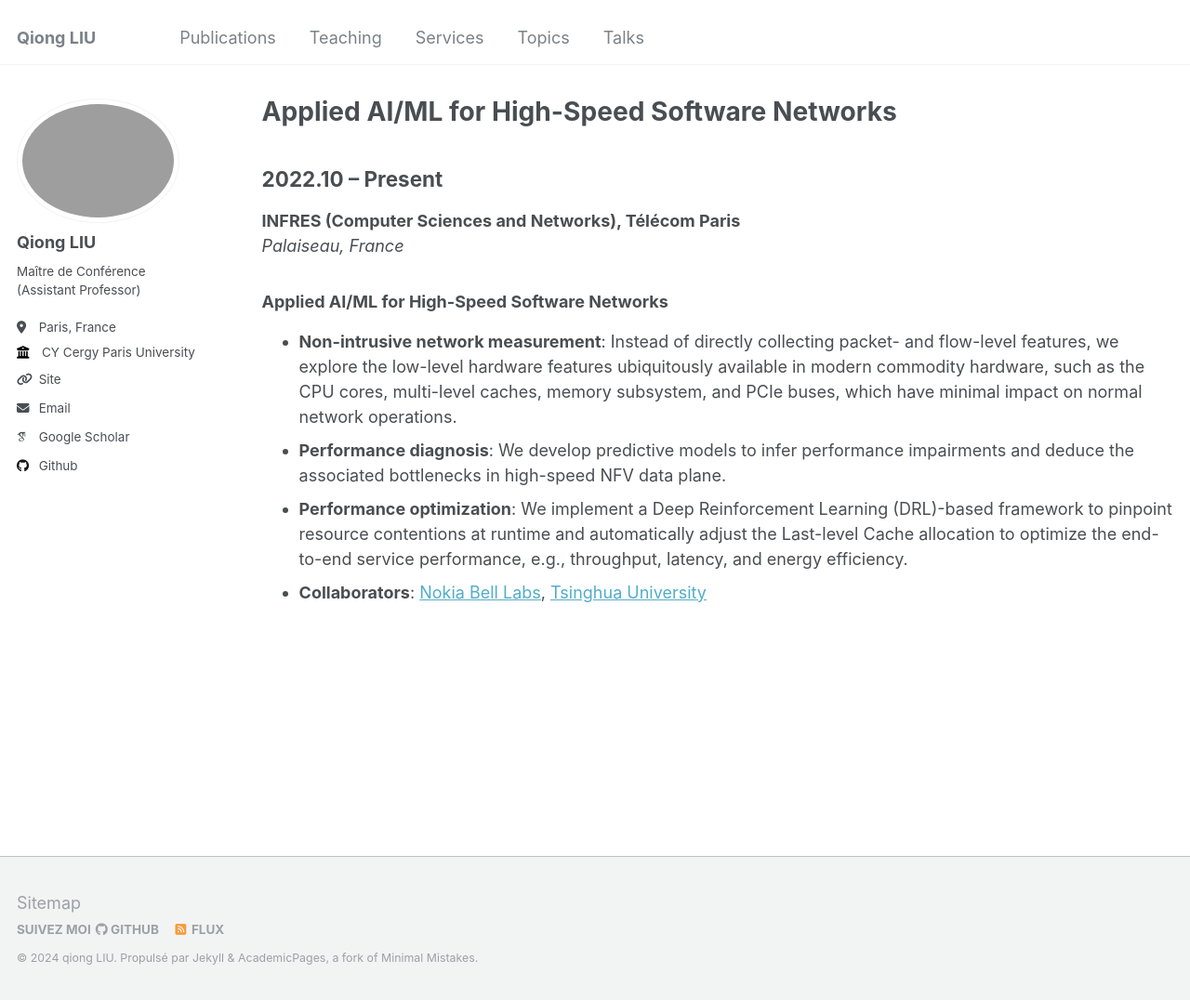
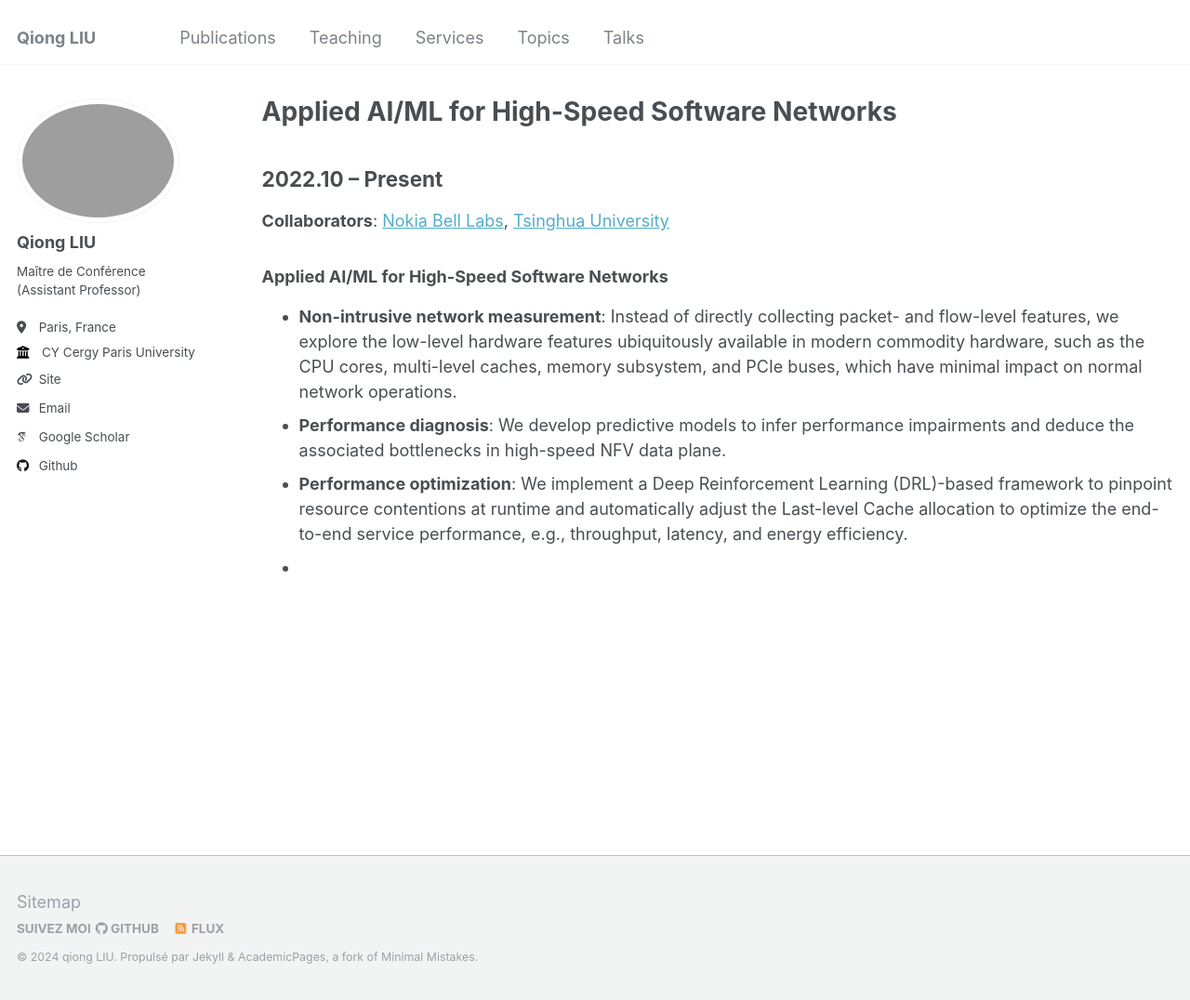
Before and after one commit to evesiphus/evesiphus.github.io, a Jekyll site: the page built from _posts/2012-08-14-blog-post-1.md, in a window 1280 px wide and 1076 px high. Shown: the whole window at 93% size. Built offline with Jekyll 4.4.1, drawn with Linux system fonts in a browser that asks for light colours; some web fonts are replaced.

Commit message:
Update 2012-08-14-blog-post-1.md

```diff
--- a/_posts/2012-08-14-blog-post-1.md
+++ b/_posts/2012-08-14-blog-post-1.md
@@ -6,11 +6,10 @@ author_profile: true
 ---
 
 ## 2022.10 – Present
-**INFRES (Computer Sciences and Networks), Télécom Paris**
-*Palaiseau, France*
+**Collaborators**: [Nokia Bell Labs](https://www.bell-labs.com/about/locations/paris-saclay-france/), [Tsinghua University](https://www.bell-labs.com/about/locations/paris-saclay-france/)
 
 ### Applied AI/ML for High-Speed Software Networks
 - **Non-intrusive network measurement**: Instead of directly collecting packet- and flow-level features, we explore the low-level hardware features ubiquitously available in modern commodity hardware, such as the CPU cores, multi-level caches, memory subsystem, and PCIe buses, which have minimal impact on normal network operations.
 - **Performance diagnosis**: We develop predictive models to infer performance impairments and deduce the associated bottlenecks in high-speed NFV data plane.
 - **Performance optimization**: We implement a Deep Reinforcement Learning (DRL)-based framework to pinpoint resource contentions at runtime and automatically adjust the Last-level Cache allocation to optimize the end-to-end service performance, e.g., throughput, latency, and energy efficiency.
-- **Collaborators**: [Nokia Bell Labs](https://www.bell-labs.com/about/locations/paris-saclay-france/), [Tsinghua University](https://www.bell-labs.com/about/locations/paris-saclay-france/)
+-
```
